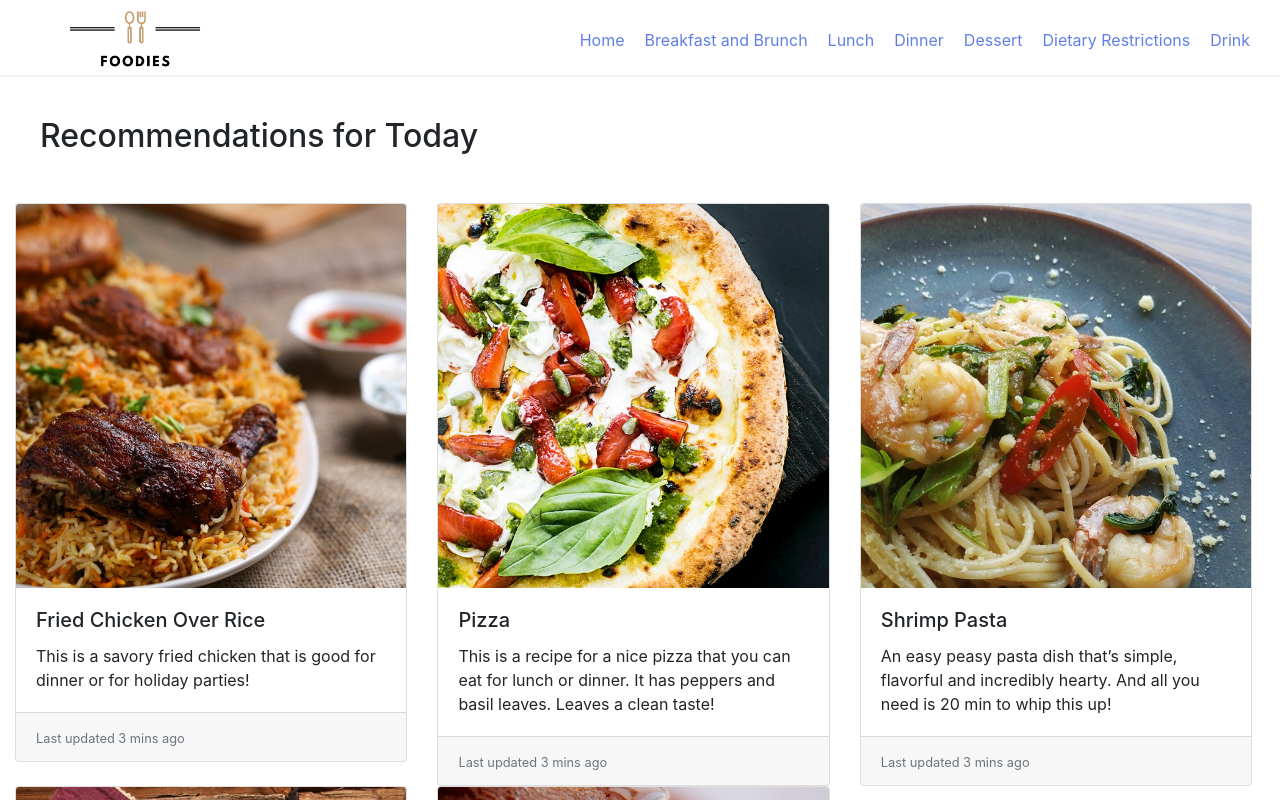
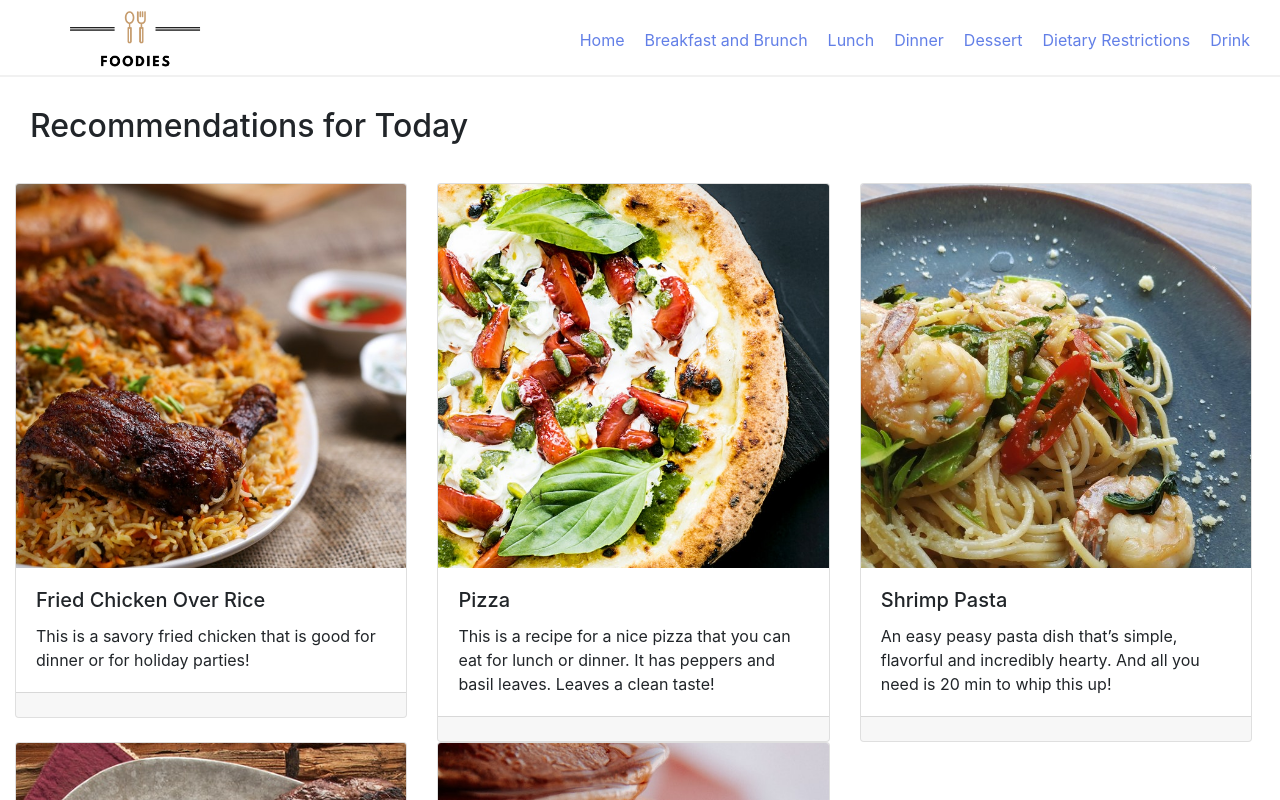
Before and after one commit to yeryndo/Foodies, a React (Create React App) app in the folder frontend/: page / in a window 1280 px wide. Shown: the top 800 px of the page. Built offline with nearby package versions, Linux system fonts and the light colour scheme; the HTML template or start-up script is replaced by a standard one.

Commit message:
Fixed backend createRecipe method

```diff
--- a/frontend/src/Components/Grid/PostListofRecipes.js
+++ b/frontend/src/Components/Grid/PostListofRecipes.js
@@ -27,7 +27,7 @@ class PostListofRecipes extends Component {
                                                     </Card.Text>
                                             </Card.Body>
                                             <Card.Footer>
-                                                <small className="text-muted">Last updated 3 mins ago</small>
+                                                {/* o;;; */}
                                             </Card.Footer>
                                         </Card>
                                     </CardDeck>
--- a/frontend/src/Components/Screens/HomeScreen.js
+++ b/frontend/src/Components/Screens/HomeScreen.js
@@ -6,7 +6,7 @@ import PostListofRecipes from "../Grid/PostListofRecipes";
 function HomeScreen() {
   return (
     <div>
-      <h2 style={{ padding: 40 }}>Recommendations for Today</h2>
+      <h2 style={{ padding: 30 }}>Recommendations for Today</h2>
       <PostListofRecipes/>
     </div>
   );
```
Also changed, not shown: 1 other file (tests, documents, lock files or other folders).
